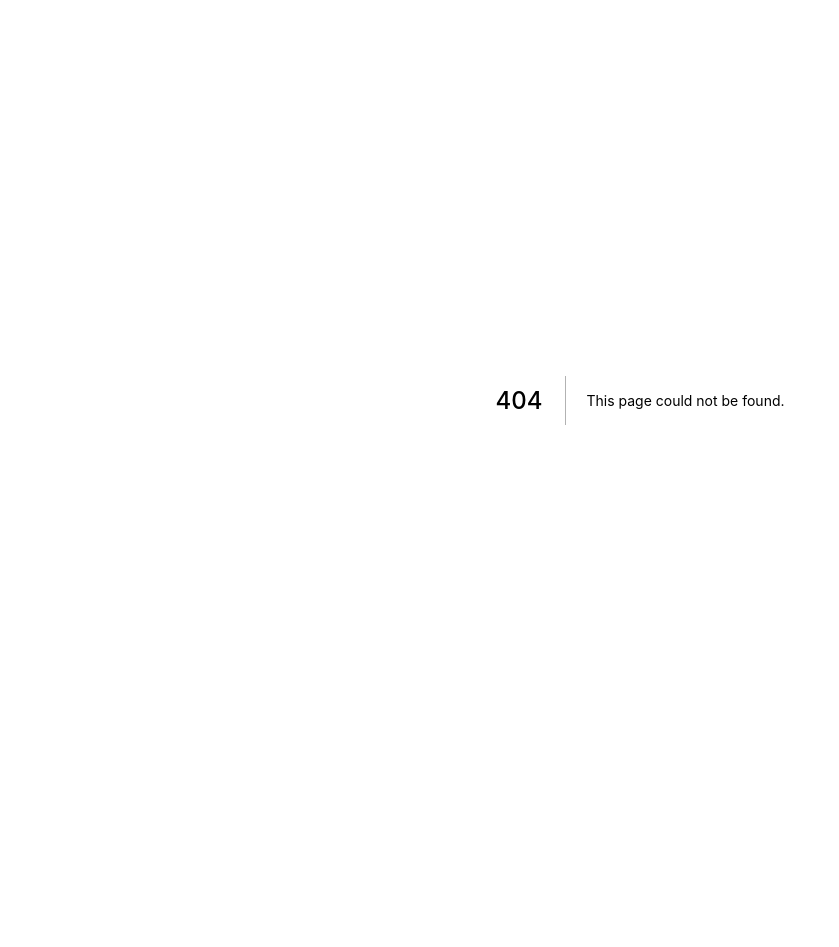
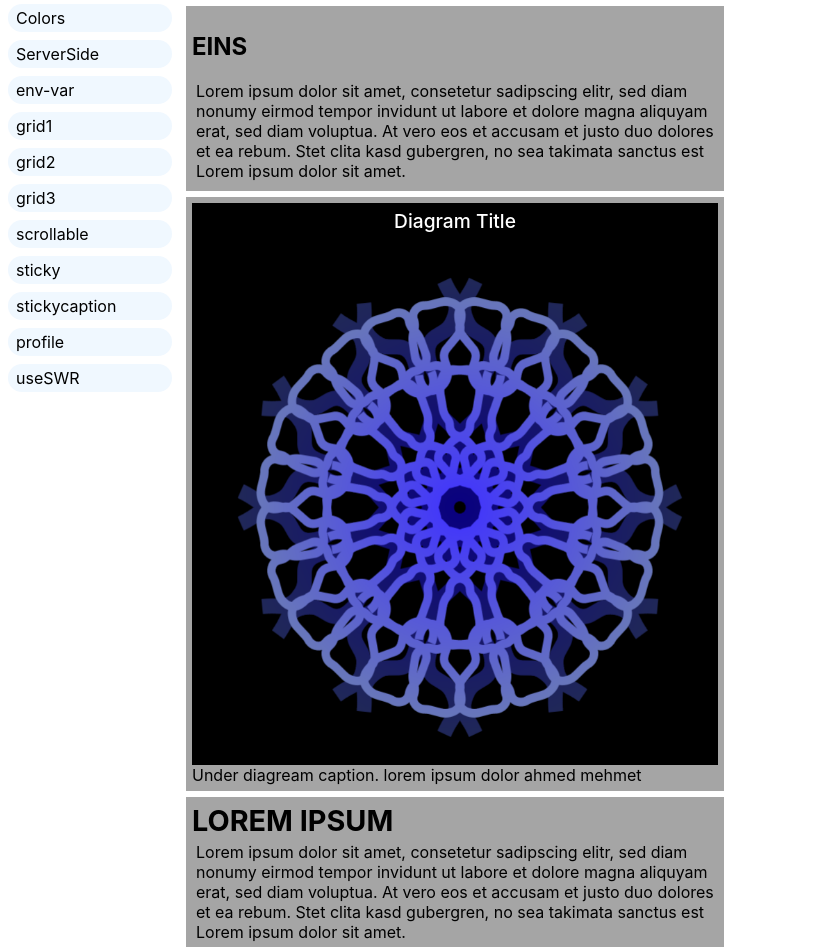
Before and after one commit to Britnell/next-tutorials, a Next.js app: page /stickycaption in a window 1280 px wide. Before the commit this address had no page. Shown: the top 947 px of the page, without its empty margins (0-839 px from the left). Before the commit the page ends 800 px from the top, so only its background shows below. Built offline with nearby package versions, Linux system fonts and the light colour scheme.

Commit message:
session login

```diff
--- a/data/examples.js
+++ b/data/examples.js
@@ -2,7 +2,7 @@
 export default [
   'Colors','ServerSide','env-var',
   'grid1','grid2','grid3',
-  'scrollable','sticky',
+  'scrollable','sticky','stickycaption',
   'profile',
   'useSWR',
 ]
--- a/lib/session.js
+++ b/lib/session.js
@@ -4,10 +4,8 @@ import { withIronSession } from "next-iron-session";
 export default function withSession(handler) {
   return withIronSession(handler, {
     password: process.env.SECRET_COOKIE_PASSWORD,
-    cookieName: "next-iron-session/examples/next.js",
+    cookieName: "tommy-special-tutorial-cookie_id123",
     cookieOptions: {
-      // the next line allows to use the session in non-https environments like
-      // Next.js dev mode (http://localhost:3000)
       secure: process.env.NODE_ENV === "production",
     },
   });
--- a/lib/useUser.js
+++ b/lib/useUser.js
@@ -7,10 +7,11 @@ export default function useUser({
   loginRedirect=false,
   logoutRedirect=false,
 }={}) {
-
   const { data, error } = useSWR("/api/user",fetchJson);
 
+
   React.useEffect(() => {
+    // console.log(' E: ', data,loginRedirect,logoutRedirect )
 
     if(loginRedirect && data && data?.isLoggedIn)
       Router.push(loginRedirect)
--- a/pages/login.js
+++ b/pages/login.js
@@ -22,7 +22,6 @@ const Login = () => {
                 body: JSON.stringify(body),
             })
             .then((data)=>{
-                console.log(' login: ',data)
                 Router.push('/profile')
             })
           } catch (error) {
--- /dev/null
+++ b/pages/stickycaption.js
@@ -0,0 +1,60 @@
+import Page from "../lib/page"
+import Image from "next/image"
+
+import styles from "../styles/Scrollable.module.css"
+import mandala from "../public/img/mandala.png"
+
+function Chapter({title}){
+    return (
+        <div>
+                <div style={{
+                    fontWeight: '700', fontSize:'1.8rem',
+                }}>
+                    {title}</div>
+                <div className={styles.p}>
+                    Lorem ipsum dolor sit amet, consetetur sadipscing elitr, sed diam nonumy eirmod tempor invidunt ut labore et dolore magna aliquyam erat, sed diam voluptua. At vero eos et accusam et justo duo dolores et ea rebum. Stet clita kasd gubergren, no sea takimata sanctus est Lorem ipsum dolor sit amet.
+                </div>
+                <div className={styles.p}>
+                    Lorem ipsum dolor sit amet, consectetur adipiscing elit. Phasellus imperdiet, nulla et dictum interdum, nisi lorem egestas odio, vitae scelerisque enim ligula venenatis dolor. Maecenas nisl est, ultrices nec congue eget, auctor vitae massa. Fusce luctus vestibulum augue ut aliquet. Mauris ante ligula, facilisis sed ornare eu, lobortis in odio. Praesent convallis urna a lacus interdum ut hendrerit risus congue. Nunc sagittis dictum nisi, sed ullamcorper ipsum dignissim ac. In at libero sed nunc venenatis imperdiet sed ornare turpis. Donec vitae dui eget tellus gravida venenatis. Integer fringilla congue eros non fermentum. Sed dapibus pulvinar nibh tempor porta. Cras ac leo purus. Mauris quis diam velit
+                </div>
+                <div className={styles.p}>
+                    Lorem ipsum dolor sit amet, consetetur sadipscing elitr, sed diam nonumy eirmod tempor invidunt ut labore et dolore magna aliquyam erat, sed diam voluptua. At vero eos et accusam et justo duo dolores et ea rebum. Stet clita kasd gubergren, no sea takimata sanctus est Lorem ipsum dolor sit amet.
+                </div>
+            </div>
+    )
+}
+export default function Scroll(){
+
+    return (
+        <Page>
+        <div style={{ width: '50%', position: 'relative', }}>
+            <section className={styles.section} >
+                <h2>EINS</h2>
+                <div className={styles.p}>
+                    Lorem ipsum dolor sit amet, consetetur sadipscing elitr, sed diam nonumy eirmod tempor invidunt ut labore et dolore magna aliquyam erat, sed diam voluptua. At vero eos et accusam et justo duo dolores et ea rebum. Stet clita kasd gubergren, no sea takimata sanctus est Lorem ipsum dolor sit amet.
+                </div>
+
+            </section>
+            <section className={styles.section}>
+                <div>
+                    <div className={styles.stickycaption}>
+                        Diagram Title </div>
+                    <Image
+                        src={mandala}   alt="mandala"
+                        // layout="fill"   objectFit="contain"
+                        layout="responsive"
+                        width={100} height={100}
+                        />
+                </div>
+                <div style={{}} >
+                    Under diagream caption. lorem ipsum dolor ahmed mehmet
+                </div>
+                {/* <div style={{  height: '200px', }}>                </div> */}
+            </section>
+            <section className={styles.section}>
+                <Chapter title="LOREM IPSUM" />
+            </section>
+        </div>
+        </Page>
+    )
+}
--- a/styles/Scrollable.module.css
+++ b/styles/Scrollable.module.css
@@ -23,5 +23,28 @@
     font-size: 3rem;
 }
 
+.section {
+    margin:  6px;
+    padding: 6px;
+    background-color: rgb(165, 165, 165);
+}
+
+    .stickycaption {
+        position: sticky;
+        top: 0;
+
+        font-weight: 500;   font-size: 1.2rem;
+        z-index: 10;
+        color: #fff;
+
+        text-align: center;
+        padding: 6px 0;
+        /* border: 2px solid #fff; */
+        background-color: #000;
+    }
+
+    /*  */
+
+
 
 /* --- */
```
Also changed, not shown: pages/profile.js (+4 -3 lines), public/img/mandala.png (added).
